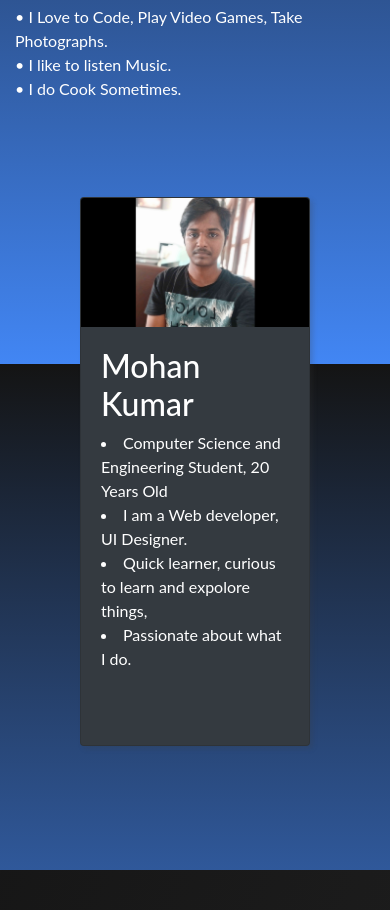
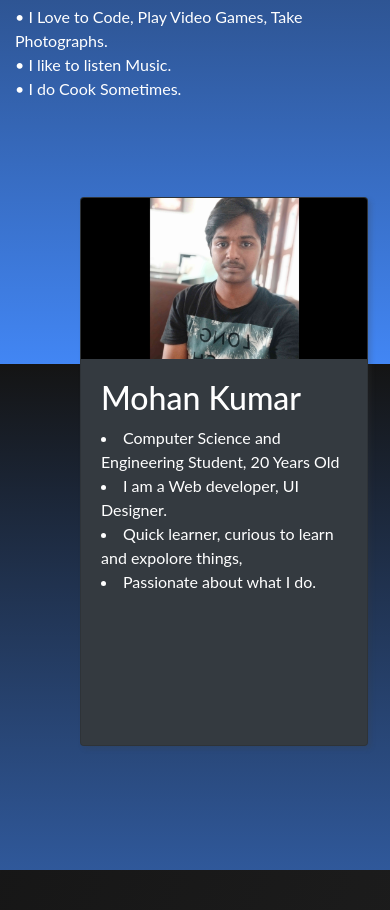
Before and after one commit to imshines/imshines.github.io, a plain HTML site: page index.html in a window 390 px wide. Shown: the part 2590-3500 px from the top of the page. Drawn offline with nearby package versions, Linux system fonts and the light colour scheme; a script that the page names is missing.

```diff
--- a/index.html
+++ b/index.html
@@ -154,8 +154,8 @@
 
                     </div>
                 </div>
-                <div class="col col-8 col-md-4 col-lg-4 col-xl-4 offset-2">
-                    <div class="card bg-dark card-about">
+                <div class="col col-4 col-md-4 col-lg-4 col-xl-4 offset-2">
+                    <div class="card bg-dark card-about" style="width: 18rem;">
                         <img src="./images/me.jpg" class="card-img-top" alt="my-image">
                         <div class="card-body">
                             <h2>Mohan Kumar</h2>
```
